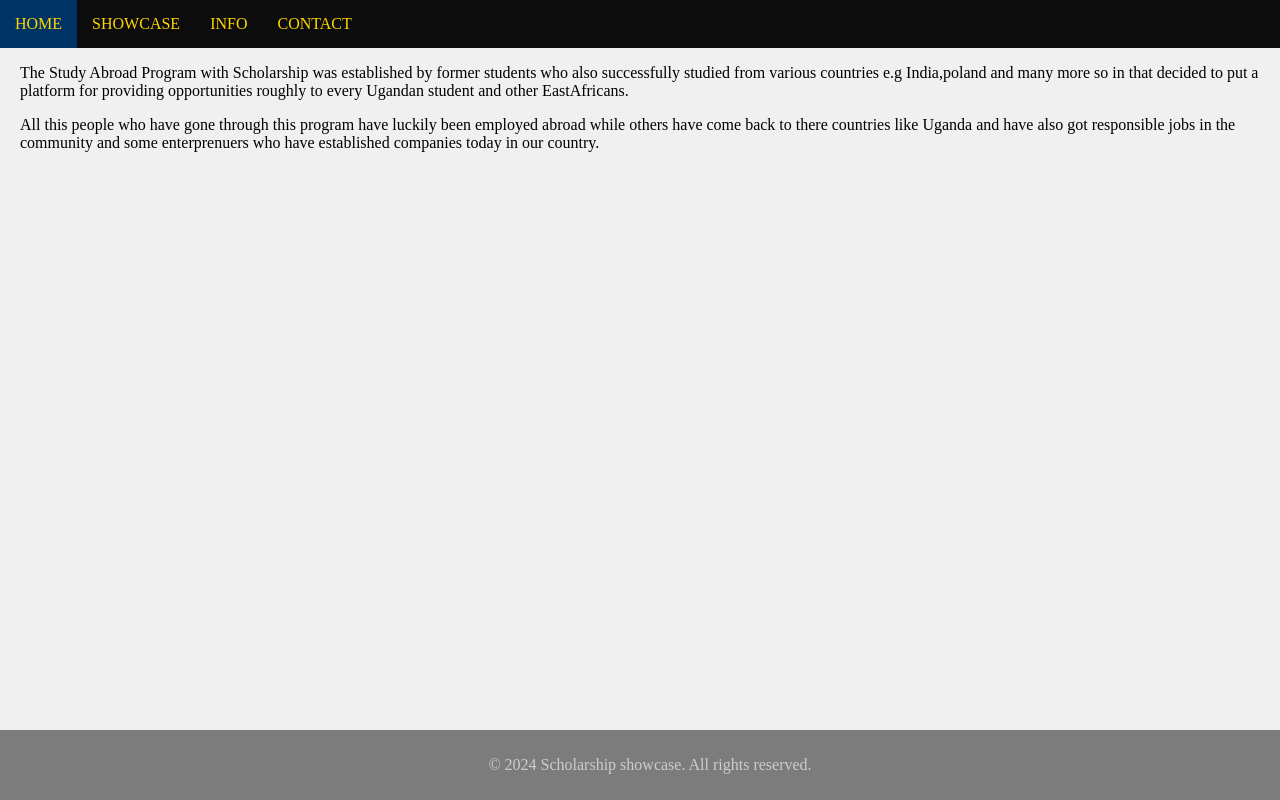
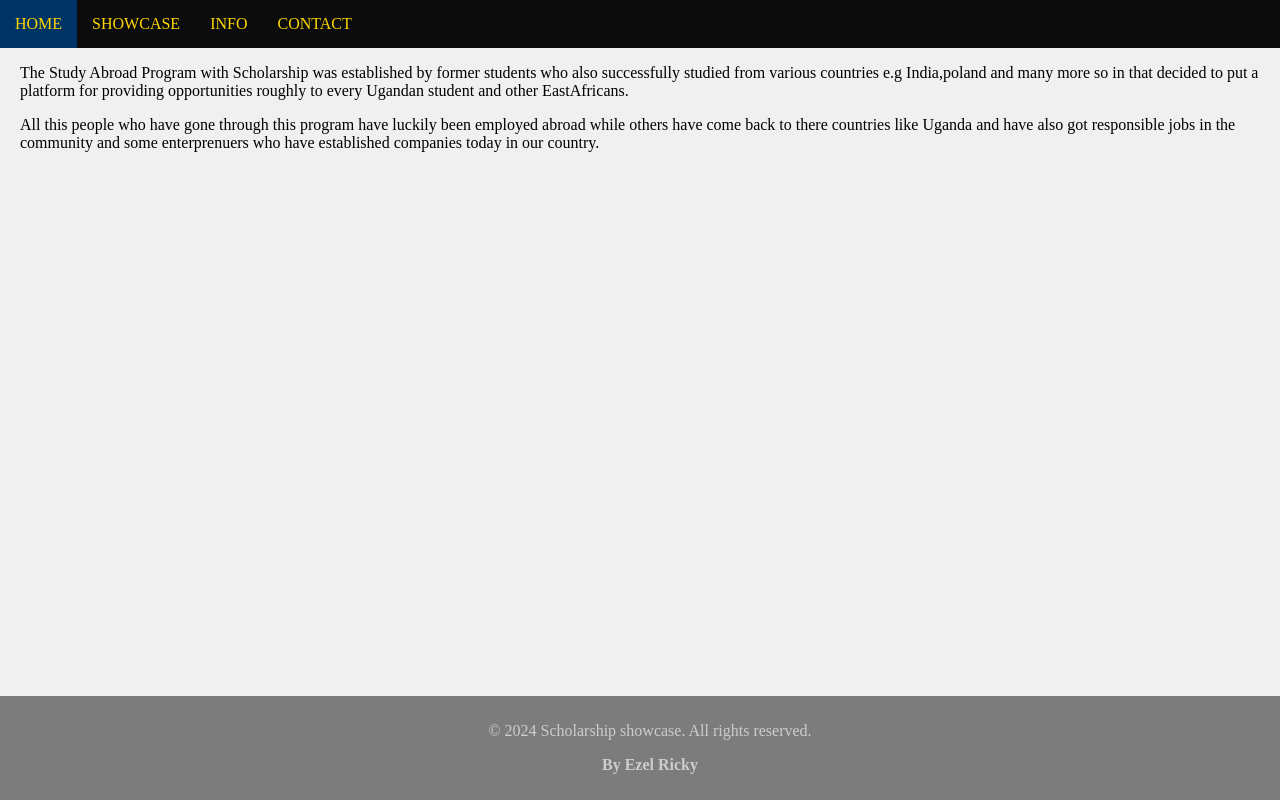
Before and after one commit to Ezel-66/eze, a plain HTML site: page introduce.html in a window 1280 px wide. Drawn offline with Linux system fonts and the light colour scheme.

Commit message:
Update introduce.html

```diff
--- a/introduce.html
+++ b/introduce.html
@@ -61,11 +61,12 @@
         <p>The Study Abroad Program with Scholarship was established by former students who also successfully studied from various countries e.g India,poland and many more so in that decided to put a platform for providing opportunities roughly to every Ugandan student and other EastAfricans.</p>
         All this people who have gone through this program have luckily been employed abroad while others have come back to there countries like Uganda and have also got responsible jobs in the community and some enterprenuers who have established companies today in our country.
     </main>
-    <br><br><br><br><br>
+    <br><br><br><br><br><br><br><br><br><br><br><br><br><br><br><br>
     <footer class="we">
         <p>&copy; 2024 Scholarship showcase.
             All rights reserved.
         </p>
+        <strong><p> By Ezel Ricky</p></strong>
     </footer>
 </body>
 </html>
```
